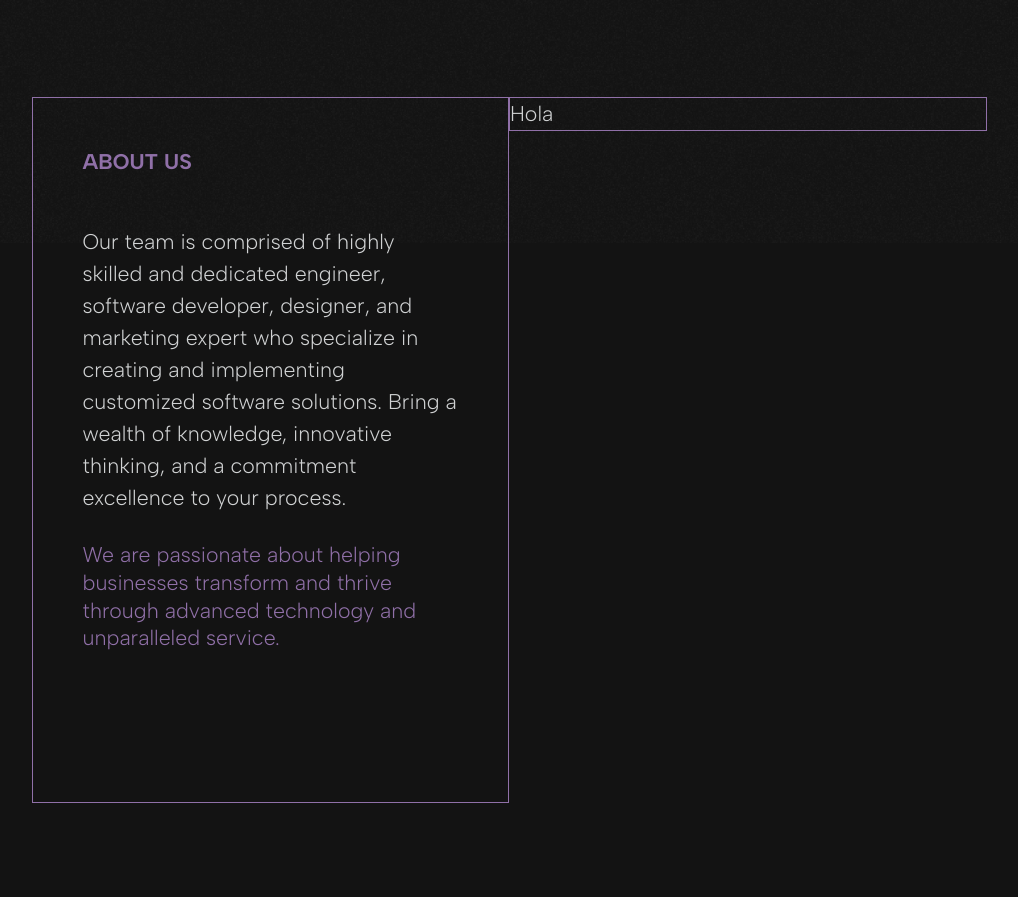
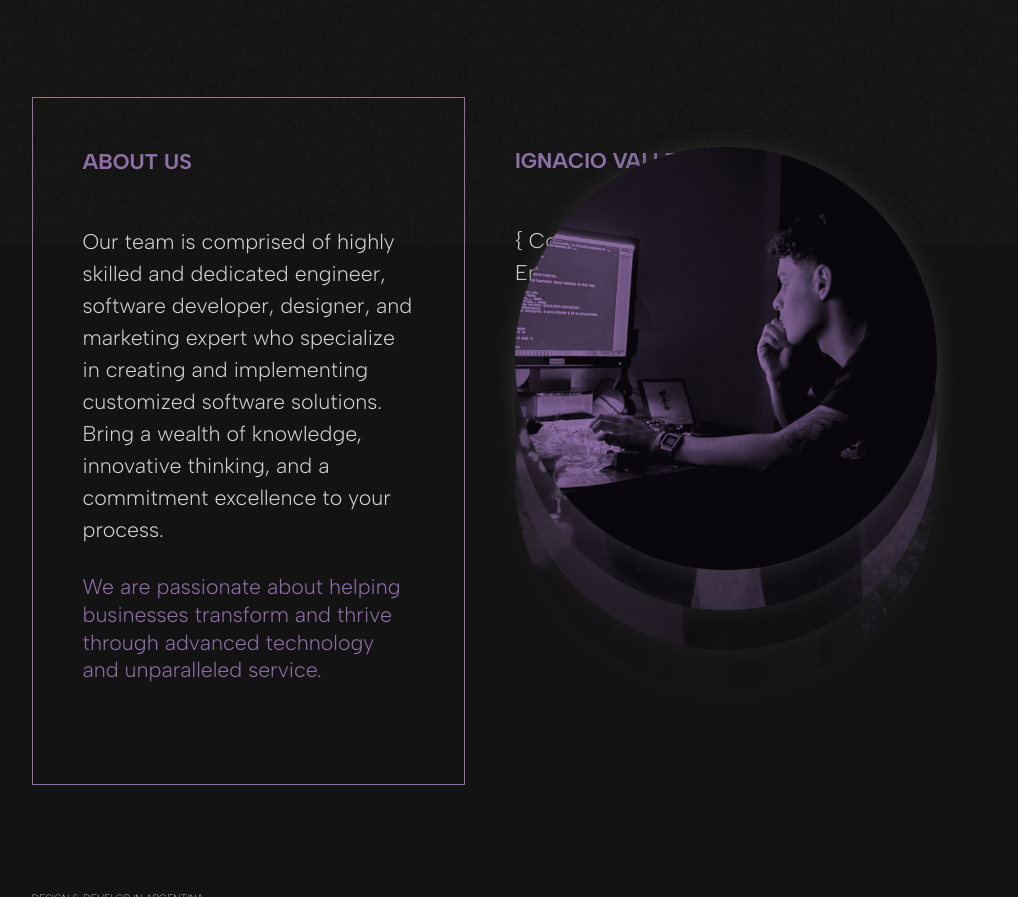
Before and after one commit to luchocandotti/foreman, a plain HTML site: page index.html in a window 1280 px wide. Shown: the part 557-1454 px from the top of the page, without its empty margins (131-1149 px from the left). Drawn offline with Linux system fonts and the light colour scheme.

Commit message:
agregré perfiles, aun no funciona carrusel

```diff
--- a/index.html
+++ b/index.html
@@ -45,9 +45,27 @@
                 </h3>
             </div>
             <div class="perfiles">
-                <p>Hola</p>
+                <div id="perfil1" class="perfil">
+                    <img src="./img/perfil_1.jpg"/>
+                </div>
+                <div id="perfil2" class="perfil">
+                    <img src="./img/perfil_2.jpg"/>
+                </div>
+                <div id="perfil3" class="perfil">
+                    <img src="./img/perfil_3.jpg"/>
+                </div>
+                <div id="perfil4" class="perfil">
+                    <img src="./img/perfil_4.jpg"/>
+                </div>
+                <div class="clr"></div>
+
+                <!-- no logro hacer que el div perfiles tenga alto pues su display es relative -->
+
+                <h2>Ignacio Vallejos</h2>
+                <p>{ Computer Systems Infrastructure Engineer}</p>
             </div>
         </div>
+
 
  <!-- formulario -->
      <!--
--- a/style.css
+++ b/style.css
@@ -54,7 +54,7 @@ body{
 
 }
 
-/* Agregué div con degradé para difuminar el corte de la foto */
+/* div con degradé para difuminar el corte de la foto */
 .bottom {
     display: flex;
     height: 100%;
@@ -84,7 +84,7 @@ h3{
     font-size: 16pt;
     font-weight: 300;
     color: #9070A8;
-    margin-bottom: 100px;
+    margin-bottom: 50px;
 }
 
 h4{
@@ -124,7 +124,7 @@ a{
     justify-content:space-between;
     align-items:start;
 }
-/* izquierda */
+/* MENU izquierda */
 .logo{
     display: flex;
     padding-left: 5px;
@@ -134,7 +134,7 @@ a{
     }
 }
 
-/* derecha */
+/* MENU derecha */
 .menu{
     display: flex;
     text-transform: uppercase;
@@ -147,12 +147,12 @@ a{
     list-style:none;
 }
 
-/* icono móvil */
+/* MENU icono móvil */
 #m{
     display: none;
 }
 
-/* PRIMERA SECCIÓN */
+/* PRIMERA SECCIÓN INTRO */
 .intro{
     display: flex;
     width: 100%;
@@ -168,7 +168,7 @@ a{
     }
 }
 
-/* SEGUNDA SECCIÓN */
+/* SEGUNDA SECCIÓN ABOUT US */
 .about{
     display: flex;
     width: 100%;
@@ -179,14 +179,56 @@ a{
 .about-txt{
     width: 50%;
     border: 1px solid #9070A8;
-    padding: 50px 50px 50px 50px;
+    padding: 50px;
     box-sizing:border-box;
 }
 
 .perfiles{
     width: 50%;
-    border: 1px solid #9070A8;
+    position: relative;
+    margin: 50px;
+    /* border-width: 1px 1px 1px 1px;
+    border-style: solid;
+    border-color: #9070A8;
+    margin-left: -1px; hace que se superponga la línea y no quede doble */
     box-sizing:border-box;
+}
+
+.perfil{
+    margin-bottom: 20px;
+    filter:drop-shadow(1px 1px 10px #3e3e3e9d);
+}
+.perfil img{
+    border-radius: 50%;
+    width: 100%;
+}
+#perfil1{
+    position: absolute;
+    top: 0px;
+    z-index: 0;
+    opacity: 100%;
+}
+#perfil2{
+    position: absolute;
+    top: 40px;
+    z-index: -1;
+    opacity: 60%;
+}
+#perfil3{
+    position: absolute;
+    top: 80px;
+    z-index: -2;
+    opacity: 40%;
+}
+#perfil4{
+    position: absolute;
+    top: 120px;
+    z-index: -3;
+    opacity: 20%;
+}
+
+.clr{
+    clear:both
 }
 
 
@@ -216,13 +258,14 @@ a{
     .about-txt{
         width: 100%;
         margin-bottom: 30px;
-        box-sizing:border-box;
+        padding: 35px;
     }
     h3{
         margin-bottom: 0px;
     }
     .perfiles{
         width: 100%;
+        margin: 0;
     }
 
 }
```
Also changed, not shown: img/perfil_1.jpg (added), img/perfil_2.jpg (added), img/perfil_3.jpg (added), img/perfil_4.jpg (added), 1 other file.
